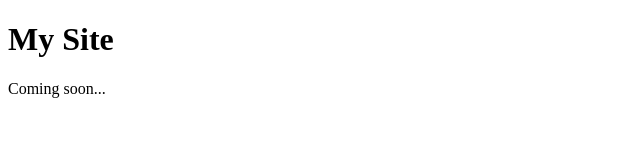
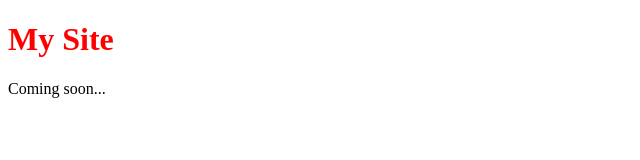
Before and after one commit to Wallacecys/wallacecys.github.io, a plain HTML site: page index.html in a window 1280 px wide. Shown: the whole page, without its empty margins (0-640 px from the left). Drawn offline with Linux system fonts and the light colour scheme.

Commit message:
forgot about linking css

```diff
--- a/index.html
+++ b/index.html
@@ -4,6 +4,7 @@
     <meta charset="UTF-8">
     <meta name="viewport" content="width=device-width, initial-scale=1.0">
     <meta http-equiv="X-UA-Compatible" content="ie=edge">
+    <link rel="stylesheet" type="text/css" href="./css/main.css">
     <title>My Site</title>
 </head>
 <body>
```
